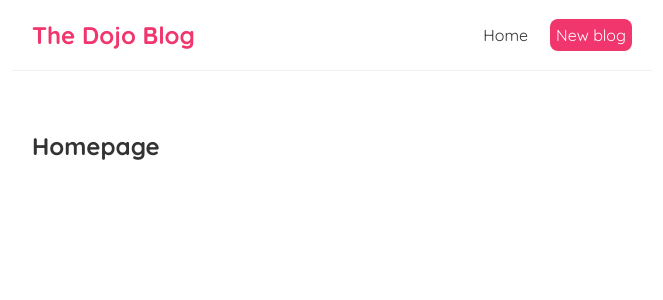
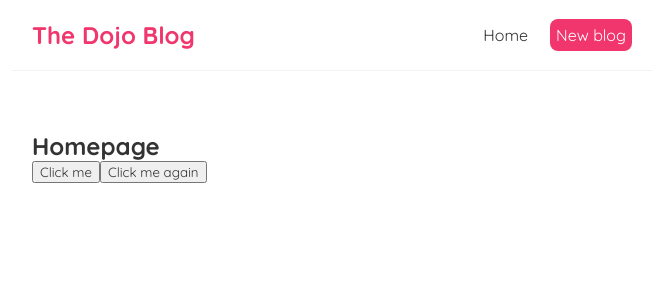
Before and after one commit to zebasp/dojoblog, a React (Create React App) app: page / in a window 1280 px wide. Shown: the top 300 px of the page, without its empty margins (308-971 px from the left). Built offline with nearby package versions, Linux system fonts and the light colour scheme.

Commit message:
7 - Click events

```diff
--- a/src/Home.js
+++ b/src/Home.js
@@ -1,9 +1,25 @@
 const Home = () => {
-    return (
-        <div className="App">
-            <h2>Homepage</h2>
-        </div>
-     );
-}
+  const handleClick = (e) => {
+    console.log("hello ninjas", e);
+  };
+
+  const handleClickAgain = (name, e) => {
+    console.log("hello " + name + " again!", e.target);
+  };
+
+  return (
+    <div className="home">
+      <h2>Homepage</h2>
+      <button onClick={handleClick}>Click me</button>
+      <button
+        onClick={(e) => {
+          handleClickAgain("yoshi", e);
+        }}
+      >
+        Click me again
+      </button>
+    </div>
+  );
+};
 
 export default Home;
```
